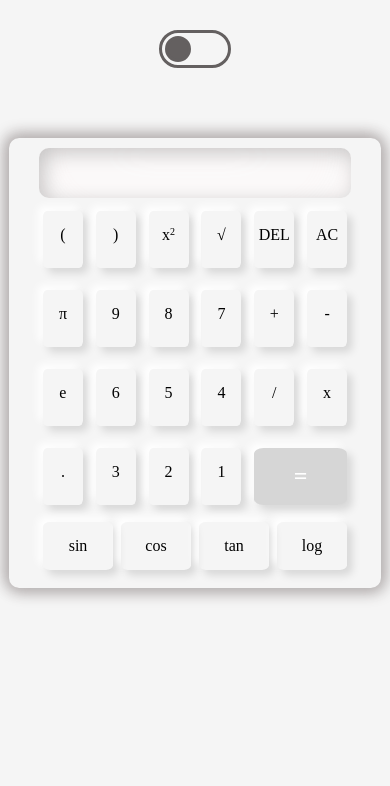
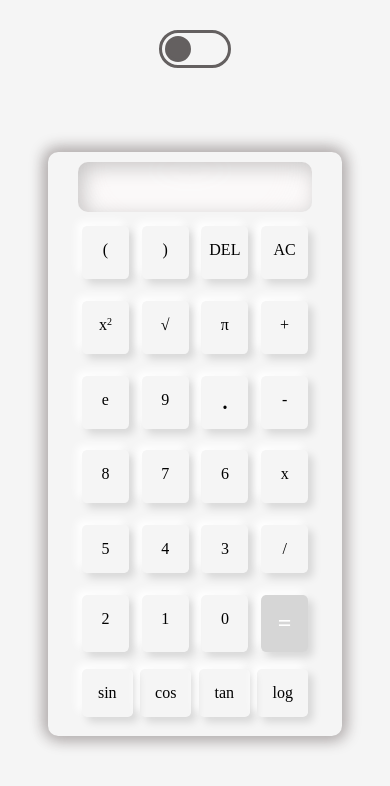
Before and after one commit to fikay323/SImple-calculator, a plain HTML site: page index.html in a window 390 px wide. Drawn offline with Linux system fonts and the light colour scheme.

Commit message:
A simple scientific calculator

```diff
--- a/index.html
+++ b/index.html
@@ -17,29 +17,30 @@
 
             <div onclick="" class="buttons open">(</div>
             <div onclick="" class="buttons close">)</div>
-            <div onclick="pow()" class="equal">x <sup class="meh">2</sup></div>
-            <div onclick="root()" class="equal">√</div>
-            <div class="equal" onclick="del()">DEL</div>
-            <div onclick="screen.value =''" class="clear ac">AC</div>
+            <div onclick="pow()" class="equal ">x <sup class="meh">2</sup></div>
+            <div onclick="root()" class="equal sqrt">√</div>
+            <div class="equal f1-row t-col" onclick="del()">DEL</div>
+            <div onclick="screen.value =''" class="clear f1-row f2-col">AC</div>
 
             <div  onclick="pi()" class="equal">π</div>
-            <div onclick="" class="buttons">9</div>
-            <div onclick="" class="buttons">8</div>
-            <div onclick="" class="buttons">7</div>
-            <div onclick="" class="buttons me">+</div>
-            <div onclick="" class="buttons me">-</div>
+            <div onclick="" class="buttons t-row s-col">9</div>
+            <div onclick="" class="buttons f2-row f1-col">8</div>
+            <div onclick="" class="buttons f2-row s-col">7</div>
+            <div onclick="" class="buttons me add s-row f2-col">+</div>
+            <div onclick="" class="buttons me t-row f2-col">-</div>
 
-            <div onclick="e()" class="equal">e</div>
-            <div onclick="" class="buttons">6</div>
-            <div onclick="" class="buttons">5</div>
-            <div onclick="" class="buttons">4</div>
-            <div onclick=""class="buttons me">/</div>
-            <div onclick=" x()"class="equal me">x</div>
+            <div onclick="e()" class="equal e">e</div>
+            <div onclick="" class="buttons six f2-row t-col">6</div>
+            <div onclick="" class="buttons f3-row f1-col">5</div>
+            <div onclick="" class="buttons f3-row s-col">4</div>
+            <div onclick=""class="buttons me s2-row f2-col">/</div>
+            <div onclick=" x()"class="equal me f2-row f2-col">x</div>
 
-            <div onclick="" class="buttons">.</div>
-            <div onclick="" class="buttons">3</div>
-            <div onclick="" class="buttons">2</div>
-            <div onclick="" class="buttons">1</div>
+            <div onclick="" class="buttons t-row t-col dot1">.</div>
+            <div onclick="" class="buttons three">3</div>
+            <div onclick="" class="buttons two">2</div>
+            <div onclick="" class="buttons one">1</div>
+            <div onclick="" class="buttons zero">0</div>
             <div onclick="screen.value = eval(screen.value)" class="equal boy">=</div>
 
         </div>
--- a/index.js
+++ b/index.js
@@ -1,7 +1,7 @@
-var screen = document.querySelector('#screen');
+let screen = document.querySelector('#screen');
 let body = document.querySelector("body")
 let them = document.getElementById('boyd')
-var button = document.querySelectorAll('.buttons');
+let button = document.querySelectorAll('.buttons');
 let big = document.querySelector(".rounded-pill")
 let small = document.querySelector(".rounded-circle")
 // for (item of button)
--- a/style.css
+++ b/style.css
@@ -1,15 +1,8 @@
 body {
     margin: 0;
     padding: 0;
-    box-sizing: 0;
     background-color: whitesmoke;
     user-select: none;
-}
-@media (max-width:500px) {
-    .main {
-        width: 80vw !important;
-        margin: 70px auto !important;
-    }
 }
 .main {
     margin: 10vh auto;
@@ -19,6 +12,10 @@ body {
     box-shadow: 2px 2px 15px 2px rgb(182, 177, 177),
                 -2px -2px 15px 2px rgb(182, 177, 177);
 
+}
+.dot1 {
+    font-weight: 700;
+    font-size: 20px;
 }
 .rounded-circle {
     background-color: rgb(100, 96, 96);
@@ -70,7 +67,7 @@ input {
     color: white;
     font-weight: 900;
     font-size: 24px;
-    grid-column: 5/7;
+    /* grid-column: 5/7; */
 }
 .meh {
     font-size: x-small;
@@ -94,3 +91,42 @@ input {
     height: 20px;
     border-radius: 100%;
 }
+
+@media(max-width:450px) {
+    .main {
+        /* width: 100vw; */
+    }
+    .container {
+        grid-template-columns: repeat(4, 1fr);
+    }
+    .f1-col {
+        grid-column: 1/2;
+    }
+    .s-col {
+        grid-column: 2/3;
+    }
+    .t-col {
+        grid-column: 3/4;
+    }
+    .f2-col {
+        grid-column: 4/5;
+    }
+    .f1-row {
+        grid-row: 1/2;
+    }
+    .s-row {
+        grid-row: 2/3;
+    }
+    .t-row {
+        grid-row: 3/4;
+    }
+    .f2-row {
+        grid-row: 4/5;
+    }
+    .s2-row {
+        grid-row: 5/6;
+    }
+    .s3-row {
+        grid-row: 6/7;
+    }
+}
```
